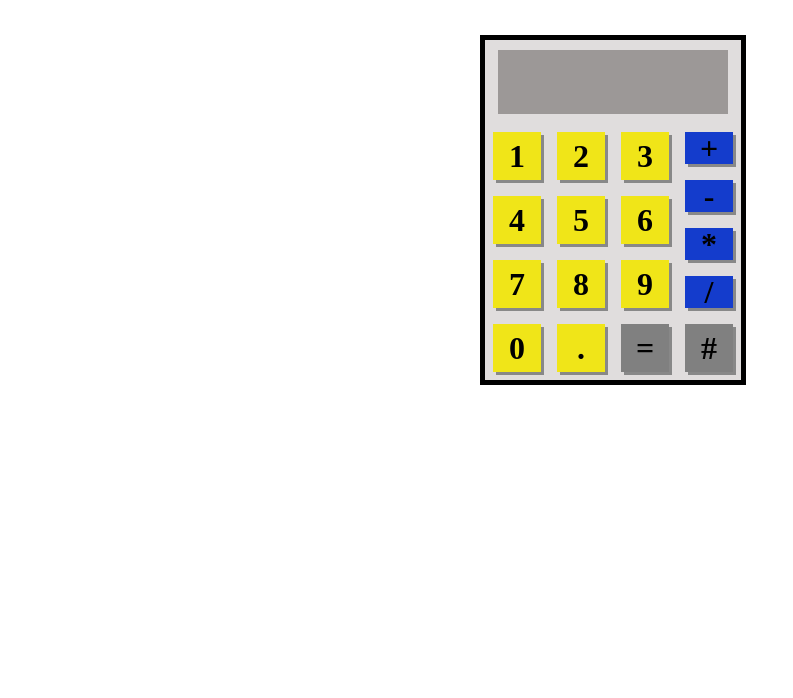
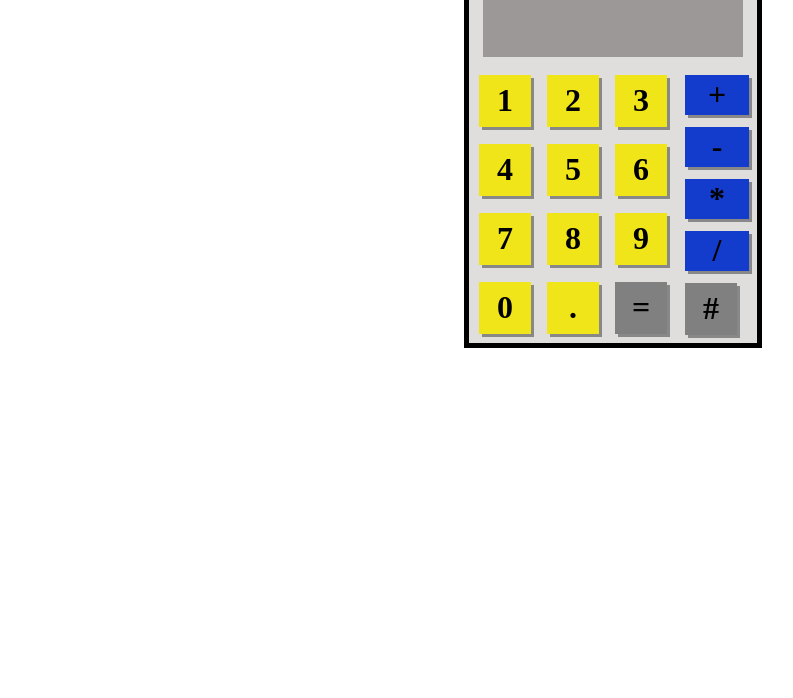
Before and after one commit to hebrews110/calculator, a plain HTML site: page index.html in a window 1280 px wide. Shown: the part 102-800 px from the top of the page, without its empty margins (27-820 px from the left). Drawn offline with nearby package versions, Linux system fonts and the light colour scheme.

Commit message:
Update style.css
Fixed the spacing for the Tab. Industry standard is 4 spaces.

```diff
--- a/resources/css/style.css
+++ b/resources/css/style.css
@@ -1,13 +1,4 @@
 /*Calculator CSS*/
-
-.logo {
-  width: 10%;
-  margin: 50px;
-}
-
-img {
-  width: 100%;
-}
 
 h1 {
     text-align: center;
@@ -16,7 +7,7 @@
 #calculator {
     display: flex;
     flex-direction: column;
-  width: 16rem;
+    width: 18rem;
     margin:auto;
     background-color: #e0dddd;
     border: solid 5px #000;
@@ -39,11 +30,10 @@
     justify-content: center;
 }
 
-/*This is all the buttons.*/
 .button {
     background-color: #f0e518;
-    width: 3rem;
-    height: 3rem;
+    width: 3.25rem;
+    height: 3.25rem;
     margin: .5rem;
     display: flex;
     justify-content: center;
@@ -53,7 +43,6 @@
     box-shadow: 3px 3px #888888;
 }
 
-/*takes the shadow away when click on a button so that it looks like it is pushed*/
 .button:active {
     box-shadow: 0px 0px;
 }
@@ -61,8 +50,8 @@
 .operator {
     background-color: #143ccc;
     margin-bottom: .25rem;
-    height:2rem;
-    width:3rem;
+    height:2.5rem;
+    width:4rem;
 }
 
 #buttons {
@@ -75,10 +64,8 @@
     display: flex;
     flex-direction: column;
     justify-content: space-between;
-
 }
 
-#clear,
-#equal {
+#clear, #equal {
     background-color: gray;
 }
```
Lines whose indentation alone changed are shown as unchanged.
